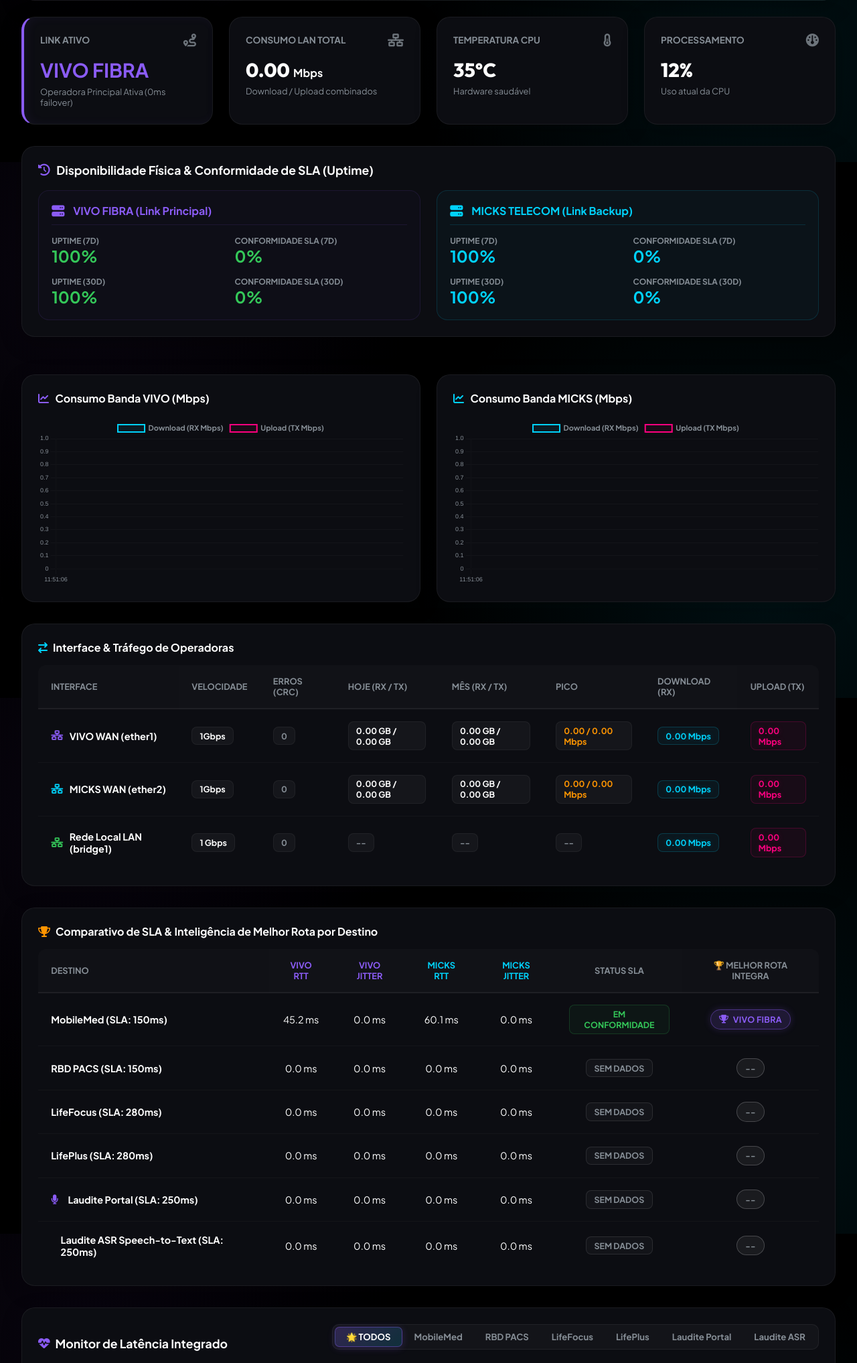
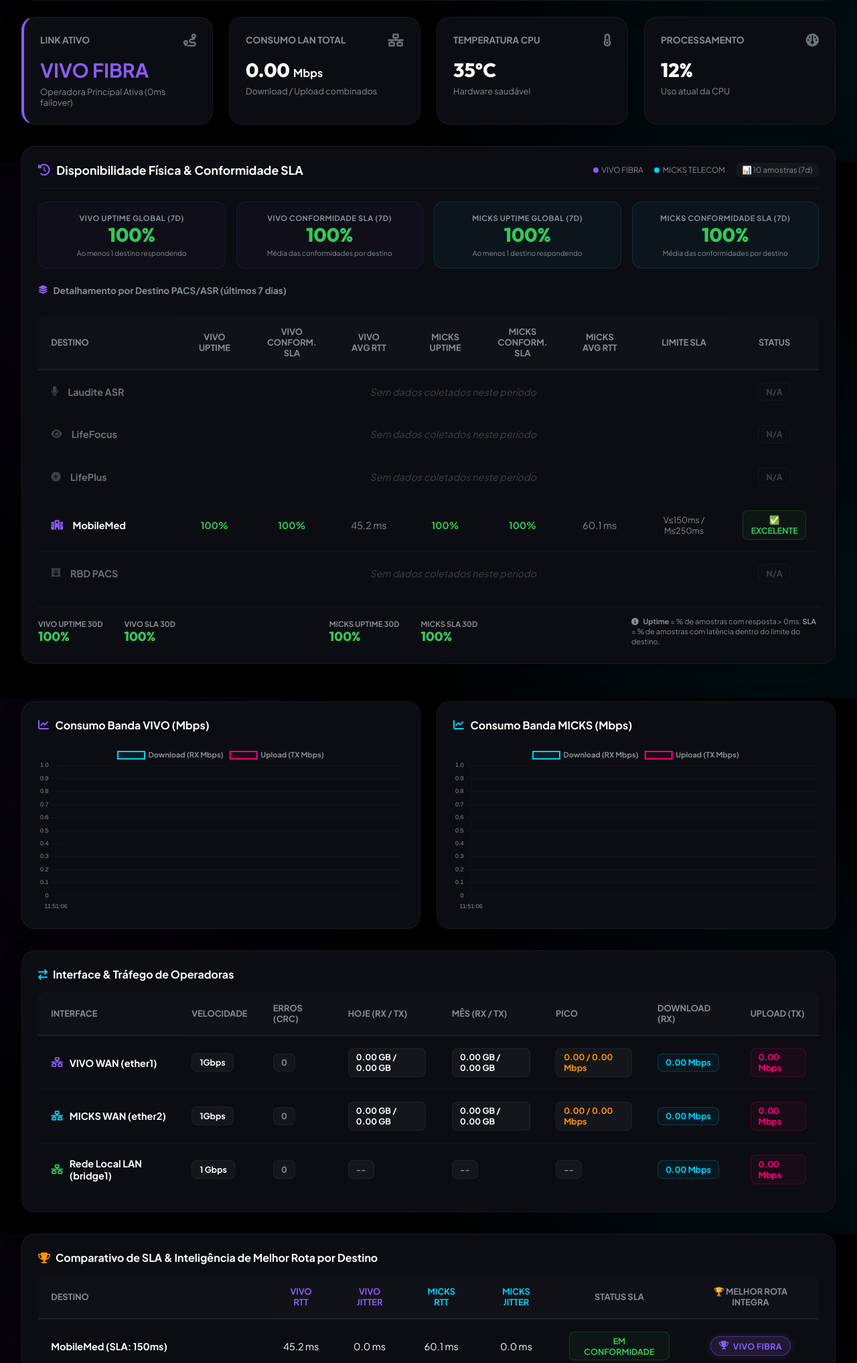
Before and after one commit to brunnosouto/mikrotik, a Flask app: page / in a window 1280 px wide. Shown: the part 558-2593 px from the top of the page at 67% size. Run offline with Flask 3, Linux system fonts and the light colour scheme; data comes from the database, SQL or seed files in the repository; both versions use the stored data as it was after the commit; data that the repository does not hold is empty.

Commit message:
Rewrite uptime/SLA with granular per-destination breakdown, color-coded badges, status indicators, and proper calculation logic

```diff
--- a/static/js/app.js
+++ b/static/js/app.js
@@ -267,17 +267,89 @@ async function fetchTrafficStats() {
 
         if (stats.uptime_report) {
             const u = stats.uptime_report;
+
+            // Helper: color value based on percentage threshold
+            function uptimeColor(val) {
+                if (val >= 99.5) return 'var(--accent-green)';
+                if (val >= 95) return '#ffb703';
+                if (val >= 90) return 'var(--accent-orange)';
+                return 'var(--accent-red)';
+            }
+
+            function setUptimeVal(id, val) {
+                const el = document.getElementById(id);
+                if (!el) return;
+                el.innerText = `${val}%`;
+                el.style.color = uptimeColor(val);
+            }
+
+            // 7d global summary
             if (u['7d']) {
-                document.getElementById('vivo-uptime-7d').innerText = `${u['7d'].vivo_uptime}%`;
-                document.getElementById('vivo-sla-7d').innerText = `${u['7d'].vivo_sla}%`;
-                document.getElementById('micks-uptime-7d').innerText = `${u['7d'].micks_uptime}%`;
-                document.getElementById('micks-sla-7d').innerText = `${u['7d'].micks_sla}%`;
+                setUptimeVal('vivo-uptime-7d', u['7d'].vivo_uptime);
+                setUptimeVal('vivo-sla-7d', u['7d'].vivo_sla);
+                setUptimeVal('micks-uptime-7d', u['7d'].micks_uptime);
+                setUptimeVal('micks-sla-7d', u['7d'].micks_sla);
+
+                // Total samples badge
+                const samplesEl = document.getElementById('uptime-total-samples');
+                if (samplesEl) samplesEl.innerText = `📊 ${u['7d'].total_samples} amostras (7d)`;
+
+                // Per-destination breakdown table
+                const tbody = document.getElementById('uptime-dest-tbody');
+                if (tbody && u['7d'].destinations) {
+                    const dests = u['7d'].destinations;
+                    const icons = {
+                        mm: 'fa-hospital', rbd: 'fa-x-ray', lf: 'fa-eye',
+                        lp: 'fa-circle-plus', lda: 'fa-microphone'
+                    };
+                    let html = '';
+                    for (const [key, d] of Object.entries(dests)) {
+                        const icon = icons[key] || 'fa-server';
+
+                        if (!d.has_data) {
+                            html += `<tr style="opacity: 0.4;">
+                                <td><div class="interface-name"><i class="fa-solid ${icon}" style="color: var(--text-muted); margin-right: 0.3rem;"></i>${d.name}</div></td>
+                                <td colspan="7" style="text-align: center; color: var(--text-muted); font-style: italic;">Sem dados coletados neste período</td>
+                                <td style="text-align: center;"><span class="bandwidth-badge" style="color: var(--text-muted); border-color: rgba(255,255,255,0.08); background: rgba(255,255,255,0.02);">N/A</span></td>
+                            </tr>`;
+                            continue;
+                        }
+
+                        // Determine overall status
+                        const bestSla = Math.max(d.vivo_sla, d.micks_sla);
+                        let statusBadge = '';
+                        if (bestSla >= 99) {
+                            statusBadge = '<span class="bandwidth-badge" style="color: var(--accent-green); border-color: rgba(52,199,89,0.2); background: rgba(52,199,89,0.05);">✅ EXCELENTE</span>';
+                        } else if (bestSla >= 95) {
+                            statusBadge = '<span class="bandwidth-badge" style="color: var(--accent-green); border-color: rgba(52,199,89,0.2); background: rgba(52,199,89,0.05);">👍 BOM</span>';
+                        } else if (bestSla >= 85) {
+                            statusBadge = '<span class="bandwidth-badge" style="color: #ffb703; border-color: rgba(255,183,3,0.2); background: rgba(255,183,3,0.05);">⚠️ ATENÇÃO</span>';
+                        } else {
+                            statusBadge = '<span class="bandwidth-badge" style="color: var(--accent-red); border-color: rgba(255,59,48,0.2); background: rgba(255,59,48,0.05);">🔴 CRÍTICO</span>';
+                        }
+
+                        html += `<tr>
+                            <td><div class="interface-name"><i class="fa-solid ${icon}" style="color: var(--accent-vivo); margin-right: 0.3rem;"></i>${d.name}</div></td>
+                            <td style="text-align: center; color: ${uptimeColor(d.vivo_uptime)}; font-weight: 700;">${d.vivo_uptime}%</td>
+                            <td style="text-align: center; color: ${uptimeColor(d.vivo_sla)}; font-weight: 700;">${d.vivo_sla}%</td>
+                            <td style="text-align: center; color: var(--text-muted);">${d.vivo_avg_rtt > 0 ? d.vivo_avg_rtt + ' ms' : '--'}</td>
+                            <td style="text-align: center; color: ${uptimeColor(d.micks_uptime)}; font-weight: 700;">${d.micks_uptime}%</td>
+                            <td style="text-align: center; color: ${uptimeColor(d.micks_sla)}; font-weight: 700;">${d.micks_sla}%</td>
+                            <td style="text-align: center; color: var(--text-muted);">${d.micks_avg_rtt > 0 ? d.micks_avg_rtt + ' ms' : '--'}</td>
+                            <td style="text-align: center; font-size: 0.78rem; color: var(--text-muted);">V≤${d.vivo_sla_limit}ms / M≤${d.micks_sla_limit}ms</td>
+                            <td style="text-align: center;">${statusBadge}</td>
+                        </tr>`;
+                    }
+                    tbody.innerHTML = html;
+                }
             }
+
+            // 30d summary footer
             if (u['30d']) {
-                document.getElementById('vivo-uptime-30d').innerText = `${u['30d'].vivo_uptime}%`;
-                document.getElementById('vivo-sla-30d').innerText = `${u['30d'].vivo_sla}%`;
-                document.getElementById('micks-uptime-30d').innerText = `${u['30d'].micks_uptime}%`;
-                document.getElementById('micks-sla-30d').innerText = `${u['30d'].micks_sla}%`;
+                setUptimeVal('vivo-uptime-30d', u['30d'].vivo_uptime);
+                setUptimeVal('vivo-sla-30d', u['30d'].vivo_sla);
+                setUptimeVal('micks-uptime-30d', u['30d'].micks_uptime);
+                setUptimeVal('micks-sla-30d', u['30d'].micks_sla);
             }
         }
     } catch (e) {
--- a/templates/index.html
+++ b/templates/index.html
@@ -210,62 +210,101 @@
         </div>
     </div>
 
-    <!-- SLA & Uptime Availability Grid -->
+    <!-- SLA & Uptime Availability Grid — Granular Per-Destination -->
     <div class="card" style="margin-bottom: 2rem; padding: 1.5rem;">
-        <h3 style="font-size: 1.1rem; font-weight: 600; margin-bottom: 1.2rem; display: flex; align-items: center; gap: 0.6rem;">
-            <i class="fa-solid fa-clock-rotate-left" style="color: var(--accent-vivo);"></i>
-            <span>Disponibilidade Física & Conformidade de SLA (Uptime)</span>
-        </h3>
-        <div style="display: grid; grid-template-columns: repeat(auto-fit, minmax(280px, 1fr)); gap: 1.5rem;">
-            <!-- VIVO Card -->
-            <div style="background: rgba(111, 66, 193, 0.03); border: 1px solid rgba(111, 66, 193, 0.15); padding: 1.2rem; border-radius: 16px; display: flex; flex-direction: column; gap: 1rem;">
-                <div style="display: flex; align-items: center; gap: 0.8rem; border-bottom: 1px solid rgba(111, 66, 193, 0.15); padding-bottom: 0.6rem;">
-                    <i class="fa-solid fa-server" style="color: var(--accent-vivo); font-size: 1.2rem;"></i>
-                    <span style="font-weight: 700; font-size: 1rem; color: var(--accent-vivo);">VIVO FIBRA (Link Principal)</span>
+        <div style="display: flex; justify-content: space-between; align-items: center; flex-wrap: wrap; gap: 0.8rem; margin-bottom: 1.2rem; border-bottom: 1px solid var(--border-color); padding-bottom: 1rem;">
+            <h3 style="font-size: 1.1rem; font-weight: 600; display: flex; align-items: center; gap: 0.6rem; margin: 0;">
+                <i class="fa-solid fa-clock-rotate-left" style="color: var(--accent-vivo);"></i>
+                <span>Disponibilidade Física & Conformidade SLA</span>
+            </h3>
+            <div style="display: flex; gap: 1rem; align-items: center;">
+                <div style="font-size: 0.72rem; color: var(--text-muted); display: flex; align-items: center; gap: 0.3rem;">
+                    <span style="width: 8px; height: 8px; border-radius: 50%; background: var(--accent-vivo); display: inline-block;"></span> VIVO FIBRA
                 </div>
-                <div style="display: grid; grid-template-columns: repeat(2, 1fr); gap: 1rem;">
-                    <div>
-                        <span style="font-size: 0.75rem; color: var(--text-muted); display: block; font-weight: 600; text-transform: uppercase;">Uptime (7d)</span>
-                        <span id="vivo-uptime-7d" style="font-size: 1.5rem; font-weight: 800; color: var(--accent-green);">--%</span>
-                    </div>
-                    <div>
-                        <span style="font-size: 0.75rem; color: var(--text-muted); display: block; font-weight: 600; text-transform: uppercase;">Conformidade SLA (7d)</span>
-                        <span id="vivo-sla-7d" style="font-size: 1.5rem; font-weight: 800; color: var(--accent-green);">--%</span>
-                    </div>
-                    <div>
-                        <span style="font-size: 0.75rem; color: var(--text-muted); display: block; font-weight: 600; text-transform: uppercase;">Uptime (30d)</span>
-                        <span id="vivo-uptime-30d" style="font-size: 1.5rem; font-weight: 800; color: var(--accent-green);">--%</span>
-                    </div>
-                    <div>
-                        <span style="font-size: 0.75rem; color: var(--text-muted); display: block; font-weight: 600; text-transform: uppercase;">Conformidade SLA (30d)</span>
-                        <span id="vivo-sla-30d" style="font-size: 1.5rem; font-weight: 800; color: var(--accent-green);">--%</span>
-                    </div>
+                <div style="font-size: 0.72rem; color: var(--text-muted); display: flex; align-items: center; gap: 0.3rem;">
+                    <span style="width: 8px; height: 8px; border-radius: 50%; background: var(--accent-micks); display: inline-block;"></span> MICKS TELECOM
+                </div>
+                <span id="uptime-total-samples" style="font-size: 0.72rem; color: var(--text-muted); background: rgba(255,255,255,0.04); padding: 0.2rem 0.6rem; border-radius: 6px;"></span>
+            </div>
+        </div>
+
+        <!-- Global Uptime Summary -->
+        <div style="display: grid; grid-template-columns: repeat(auto-fit, minmax(200px, 1fr)); gap: 1rem; margin-bottom: 1.5rem;">
+            <div style="background: rgba(111, 66, 193, 0.04); border: 1px solid rgba(111, 66, 193, 0.15); padding: 1rem; border-radius: 14px; text-align: center;">
+                <span style="font-size: 0.7rem; color: var(--text-muted); display: block; font-weight: 700; text-transform: uppercase; letter-spacing: 0.5px;">VIVO Uptime Global (7d)</span>
+                <span id="vivo-uptime-7d" style="font-size: 1.8rem; font-weight: 800; color: var(--accent-green); font-family: 'Outfit', sans-serif;">--%</span>
+                <span style="font-size: 0.65rem; color: var(--text-muted); display: block; margin-top: 0.2rem;">Ao menos 1 destino respondendo</span>
+            </div>
+            <div style="background: rgba(111, 66, 193, 0.04); border: 1px solid rgba(111, 66, 193, 0.15); padding: 1rem; border-radius: 14px; text-align: center;">
+                <span style="font-size: 0.7rem; color: var(--text-muted); display: block; font-weight: 700; text-transform: uppercase; letter-spacing: 0.5px;">VIVO Conformidade SLA (7d)</span>
+                <span id="vivo-sla-7d" style="font-size: 1.8rem; font-weight: 800; color: var(--accent-green); font-family: 'Outfit', sans-serif;">--%</span>
+                <span style="font-size: 0.65rem; color: var(--text-muted); display: block; margin-top: 0.2rem;">Média das conformidades por destino</span>
+            </div>
+            <div style="background: rgba(0, 210, 252, 0.04); border: 1px solid rgba(0, 210, 252, 0.15); padding: 1rem; border-radius: 14px; text-align: center;">
+                <span style="font-size: 0.7rem; color: var(--text-muted); display: block; font-weight: 700; text-transform: uppercase; letter-spacing: 0.5px;">MICKS Uptime Global (7d)</span>
+                <span id="micks-uptime-7d" style="font-size: 1.8rem; font-weight: 800; color: var(--accent-micks); font-family: 'Outfit', sans-serif;">--%</span>
+                <span style="font-size: 0.65rem; color: var(--text-muted); display: block; margin-top: 0.2rem;">Ao menos 1 destino respondendo</span>
+            </div>
+            <div style="background: rgba(0, 210, 252, 0.04); border: 1px solid rgba(0, 210, 252, 0.15); padding: 1rem; border-radius: 14px; text-align: center;">
+                <span style="font-size: 0.7rem; color: var(--text-muted); display: block; font-weight: 700; text-transform: uppercase; letter-spacing: 0.5px;">MICKS Conformidade SLA (7d)</span>
+                <span id="micks-sla-7d" style="font-size: 1.8rem; font-weight: 800; color: var(--accent-micks); font-family: 'Outfit', sans-serif;">--%</span>
+                <span style="font-size: 0.65rem; color: var(--text-muted); display: block; margin-top: 0.2rem;">Média das conformidades por destino</span>
+            </div>
+        </div>
+
+        <!-- Per-Destination Breakdown Table -->
+        <div style="margin-bottom: 0.8rem;">
+            <h4 style="font-size: 0.85rem; font-weight: 700; color: var(--text-muted); margin-bottom: 0.8rem; display: flex; align-items: center; gap: 0.5rem;">
+                <i class="fa-solid fa-layer-group" style="color: var(--accent-vivo); font-size: 0.8rem;"></i>
+                Detalhamento por Destino PACS/ASR (últimos 7 dias)
+            </h4>
+        </div>
+        <div class="table-responsive">
+            <table>
+                <thead>
+                    <tr>
+                        <th style="width: 18%;">Destino</th>
+                        <th style="text-align: center; width: 10%;">VIVO<br>Uptime</th>
+                        <th style="text-align: center; width: 10%;">VIVO<br>Conform. SLA</th>
+                        <th style="text-align: center; width: 10%;">VIVO<br>Avg RTT</th>
+                        <th style="text-align: center; width: 10%;">MICKS<br>Uptime</th>
+                        <th style="text-align: center; width: 10%;">MICKS<br>Conform. SLA</th>
+                        <th style="text-align: center; width: 10%;">MICKS<br>Avg RTT</th>
+                        <th style="text-align: center; width: 12%;">Limite SLA</th>
+                        <th style="text-align: center; width: 10%;">Status</th>
+                    </tr>
+                </thead>
+                <tbody id="uptime-dest-tbody">
+                    <tr><td colspan="9" style="text-align: center; color: var(--text-muted);">Carregando dados...</td></tr>
+                </tbody>
+            </table>
+        </div>
+
+        <!-- 30d Summary Footer -->
+        <div style="display: flex; justify-content: space-between; align-items: center; margin-top: 1.2rem; padding-top: 0.8rem; border-top: 1px solid var(--border-color); flex-wrap: wrap; gap: 0.8rem;">
+            <div style="display: flex; gap: 2rem;">
+                <div>
+                    <span style="font-size: 0.7rem; color: var(--text-muted); display: block; font-weight: 600; text-transform: uppercase;">VIVO Uptime 30d</span>
+                    <span id="vivo-uptime-30d" style="font-size: 1.2rem; font-weight: 800; color: var(--accent-green); font-family: 'Outfit', sans-serif;">--%</span>
+                </div>
+                <div>
+                    <span style="font-size: 0.7rem; color: var(--text-muted); display: block; font-weight: 600; text-transform: uppercase;">VIVO SLA 30d</span>
+                    <span id="vivo-sla-30d" style="font-size: 1.2rem; font-weight: 800; color: var(--accent-green); font-family: 'Outfit', sans-serif;">--%</span>
                 </div>
             </div>
-            <!-- MICKS Card -->
-            <div style="background: rgba(0, 210, 252, 0.03); border: 1px solid rgba(0, 210, 252, 0.15); padding: 1.2rem; border-radius: 16px; display: flex; flex-direction: column; gap: 1rem;">
-                <div style="display: flex; align-items: center; gap: 0.8rem; border-bottom: 1px solid rgba(0, 210, 252, 0.15); padding-bottom: 0.6rem;">
-                    <i class="fa-solid fa-server" style="color: var(--accent-micks); font-size: 1.2rem;"></i>
-                    <span style="font-weight: 700; font-size: 1rem; color: var(--accent-micks);">MICKS TELECOM (Link Backup)</span>
+            <div style="display: flex; gap: 2rem;">
+                <div>
+                    <span style="font-size: 0.7rem; color: var(--text-muted); display: block; font-weight: 600; text-transform: uppercase;">MICKS Uptime 30d</span>
+                    <span id="micks-uptime-30d" style="font-size: 1.2rem; font-weight: 800; color: var(--accent-micks); font-family: 'Outfit', sans-serif;">--%</span>
                 </div>
-                <div style="display: grid; grid-template-columns: repeat(2, 1fr); gap: 1rem;">
-                    <div>
-                        <span style="font-size: 0.75rem; color: var(--text-muted); display: block; font-weight: 600; text-transform: uppercase;">Uptime (7d)</span>
-                        <span id="micks-uptime-7d" style="font-size: 1.5rem; font-weight: 800; color: var(--accent-micks);">--%</span>
-                    </div>
-                    <div>
-                        <span style="font-size: 0.75rem; color: var(--text-muted); display: block; font-weight: 600; text-transform: uppercase;">Conformidade SLA (7d)</span>
-                        <span id="micks-sla-7d" style="font-size: 1.5rem; font-weight: 800; color: var(--accent-micks);">--%</span>
-                    </div>
-                    <div>
-                        <span style="font-size: 0.75rem; color: var(--text-muted); display: block; font-weight: 600; text-transform: uppercase;">Uptime (30d)</span>
-                        <span id="micks-uptime-30d" style="font-size: 1.5rem; font-weight: 800; color: var(--accent-micks);">--%</span>
-                    </div>
-                    <div>
-                        <span style="font-size: 0.75rem; color: var(--text-muted); display: block; font-weight: 600; text-transform: uppercase;">Conformidade SLA (30d)</span>
-                        <span id="micks-sla-30d" style="font-size: 1.5rem; font-weight: 800; color: var(--accent-micks);">--%</span>
-                    </div>
+                <div>
+                    <span style="font-size: 0.7rem; color: var(--text-muted); display: block; font-weight: 600; text-transform: uppercase;">MICKS SLA 30d</span>
+                    <span id="micks-sla-30d" style="font-size: 1.2rem; font-weight: 800; color: var(--accent-micks); font-family: 'Outfit', sans-serif;">--%</span>
                 </div>
+            </div>
+            <div style="font-size: 0.68rem; color: var(--text-muted); max-width: 280px; line-height: 1.4;">
+                <i class="fa-solid fa-circle-info" style="margin-right: 0.3rem;"></i>
+                <strong>Uptime</strong> = % de amostras com resposta > 0ms. <strong>SLA</strong> = % de amostras com latência dentro do limite do destino.
             </div>
         </div>
     </div>
```
Also changed, not shown: services/sla_service.py (+93 -20 lines), telemetry.db.
